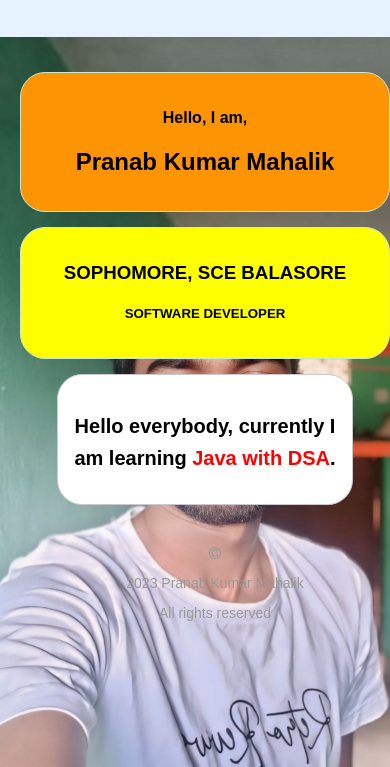
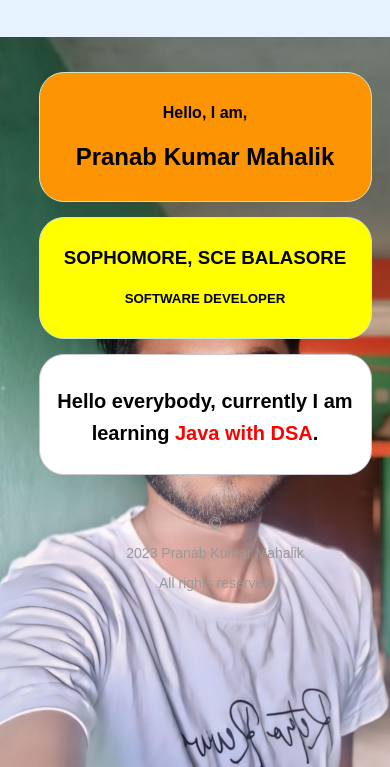
Before and after one commit to Pranab1234567/Asparinex-my-portfolio-, a plain HTML site: page index.html in a window 390 px wide. Shown: the part 77-844 px from the top of the page. Drawn offline with Linux system fonts and the light colour scheme.

Commit message:
Update index.html

```diff
--- a/index.html
+++ b/index.html
@@ -148,46 +148,6 @@ body {
 
 
 
-
-
-
-
-
-/*
-
-#feature{padding-left:120px;padding-top:40px;background-color:#e6f2ff;height:100vh; with:100%;
-        background-image: url("IMG_20240503_073852.jpg");object-fit: cover;cursor:pointer;
-        background-repeat: no-repeat;
-  background-size:cover;}
-#feature .fe-box{width:600px; height:130px;text-align:center;
-padding:10px 15px;box-shadow:20px 20px 34px rgba(0,0,0,0.03);
-border:1px solid #cce7d0;border-radius:25px;margin:15px 0;background-color:#fc9403;
-}
-#feature .fe-box h1{font-size:30px;font-weight:900;}
-
-
-#feature .fe-box2{width:400px; height:120px;text-align:center;
-padding:20px 25px;box-shadow:20px 20px 34px rgba(0,0,0,0.03);
-border:1px solid #cce7d0;border-radius:25px;margin:15px 0;text-transform:uppercase;
-background-color:yellow;}
-
-#feature .box{width:50%;height:6%;min-width:250px;padding:10px 12px;padding-left:50px;padding-right:50px;
-border:1px solid #CCC7D0;border-radius:25px;cursor:pointer;
-box-shadow:20px 20px 20px rgba(0,0,0,0.02);background-color:#fff;
-margin:15px 0px;position:relative;transition:0.2s ease;margin-right:20px;justify-content:center;
-margin-top:950px;background-color:yellow;}
-#feature .box{margin-left:300px;}
-
-#feature .box span{color:red;}
-#feature .box p{font-size:20px;font-weight:600;}
-
-#about{height:150vh;}
-#about .words{text-align:center;font-size:45px;padding:35px 20px 15px 15px;}
-#about .words span{color:#9999ff;}
-
-#feature .copy {padding-top:320px;font-size:25px;padding-left:440px;}
-
-*/
 
 #feature {
     padding-left: 120px;
@@ -258,54 +218,38 @@ margin-top:950px;background-color:yellow;}
 
 /* Media Query for Responsive Design */
 @media (max-width: 768px) {
-    #feature {
-        padding-left: 20px;
-        padding-top: 20px;
+        #feature {
+    padding-left: 20px;
+    padding-top: 20px;
     }
 
     #feature .fe-box {
-        max-width: 100%;
-        padding: 15px;
-        margin-bottom: 15px;
+    max-width: 90%;
+    padding: 10px;
+    margin-bottom: 10px;
     }
 
     #feature .fe-box h1 {
-        font-size: 24px;
-    }
-
+    font-size: 24px;
+    }
     #feature .fe-box2 {
-        max-width: 100%;
-        padding: 15px;
-        margin-bottom: 15px;
+    max-width: 90%;
+    padding: 10px;
+    margin-bottom: 10px;
     }
 
     #feature .box {
-        width: 80%;
-        padding: 15px;
-    }
-}
-
-
-
-
-
-
-/*
-#about{align-items:center;}
-#about  .box{width:50%;height:0%;min-width:250px;padding:10px 12px;padding-left:50px;padding-right:50px;
-border:1px solid #CCC7D0;border-radius:25px;cursor:pointer;
-box-shadow:20px 20px 20px rgba(0,0,0,0.02);background-color:#e6f2ff;
-margin:25px 0px;position:relative;transition:0.2s ease;margin-right:20px;justify-content:center;
-}
-#about .boxsection {display:flex;jusify-content:space_between;padding-top:20px;
-text-align:center;margin-left:5px;flex-wrap:wrap;justify-content:center;
-position: relative;bottom:20%;top:0%;}
-#about .box img{width:100%;border-radius:20px;}
-#about .box :hover{box-shadow:20px 20px 30px rgba(0,0,0,0.04);}
-#about .boxsection .box{text-align:center; position: relative;}
-#about .boxsection .box p{font-size:15px;}
-#about .copy {padding-left:600px;padding-top:100px;font-size:25px;}
-*/
+    width: 90%;
+    padding: 10px;
+    }
+}
+
+
+
+
+
+
+
 #about {
     padding: 40px 20px; /* Adjusted padding for smaller screens */
     background-color: #e6f2ff;
@@ -1494,63 +1438,7 @@ and the networking skill and many more.
 </section>
 
 
-<!--
-
-<section id="contact">
-
-
-
-<section id="contact-details" class="section-p1">
-<div class="details">
-<span>GET IN TOUCH</span>
-<h2>Visit one of our agency location of contact as today</h2>
-<h3>Head Office</h3>
-
-<div>
-<li>
-<i class="fa fa-map-marker"></i>
-<p>Remuna ,Balasore ,Odosha,India</p>
-</li>
-<li>
-<i class="fa fa-envelope"></i>
-<p>pranabmahalik4@gmail.com</p>
-</li>
-<li>
-<i class="fa fa-phone"></i>
-<p>+916370436769</p>
-</li>
-<li>
-<i class="fa fa-clock-o"></i>
-<p>Monday to Saturday : 9:00am to 16pm</p>
-</li>
-</div>
-</div>
-
-<div class="map">
-<iframe src="https://www.google.com/maps/d/u/0/embed?mid=1cs0dr3BTBm244iMZ821udUUT6sNtqzU&ehbc=2E312F" width="640" height="480"></iframe>">
-</div>
-
-</section>
-
-<form action="">
-<span>LEAVE A MESSAGE </span>
-<h2>WeLove to hear from you</h2>
-
-
-<input type="text" placeholder="your name">
-<input type="text" placeholder="E-mail">
-<input type="text" placeholder="Subject">
-<textarea name="" id="" cols="30" rows="10" placeholder="your message"></textarea>
-<button class="normal">Sendmessage</button>
-</form>
-
-<div class="copy">
-<i class="fa fa-copyright"></i>
-<p>2023 pranab kumar mahalik</p>
-<p>All right reserved</p>
-</div>
-</section>
--->
+
 <section id="contact">
     <form id="contact-form">
         <span>LEAVE A MESSAGE</span>
```
